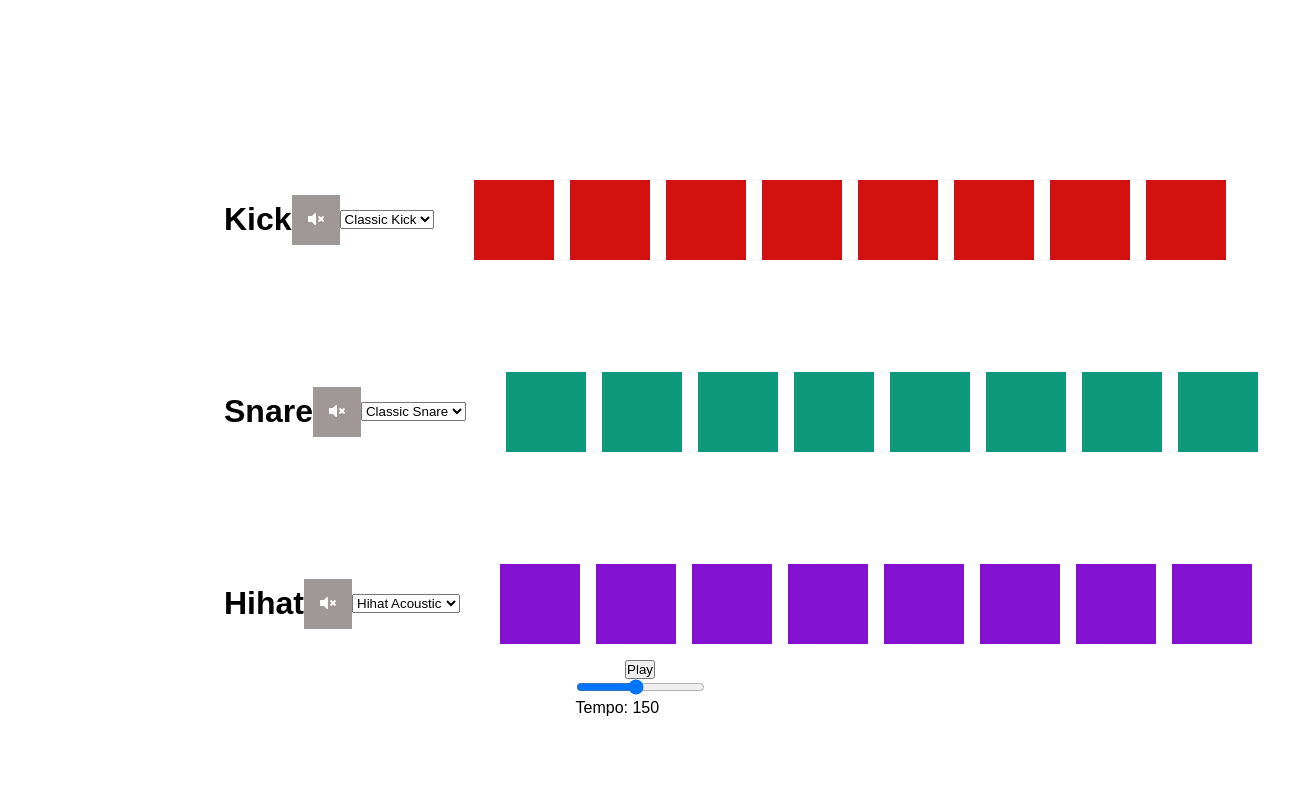
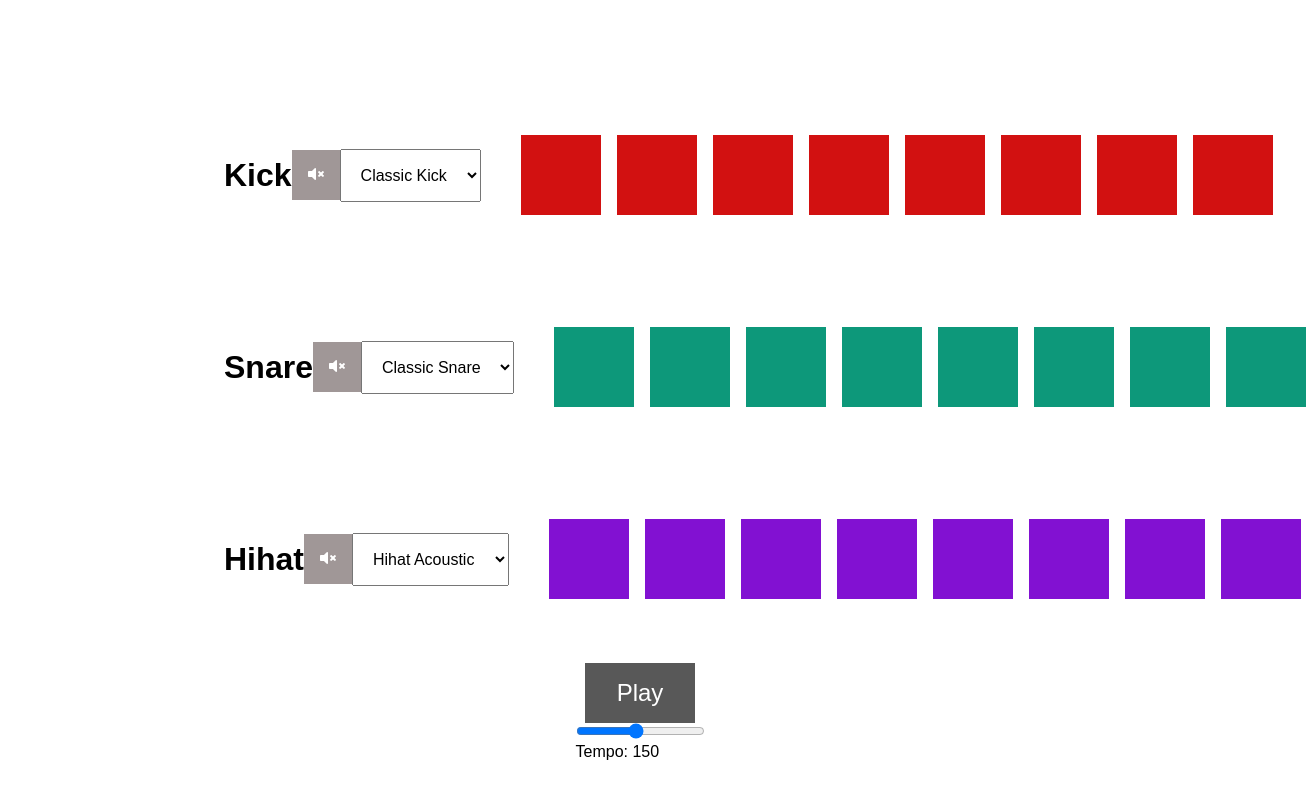
Before and after one commit to danielshmidov/musicJS, a plain HTML site: page index.html in a window 1280 px wide. Shown: the whole page, 1314 px wide, since content can reach past the window. Drawn offline with Linux system fonts and the light colour scheme.

Commit message:
ADD: more stying to select and play button

```diff
--- a/style.css
+++ b/style.css
@@ -26,7 +26,7 @@ svg {
   background: rgb(210, 17, 17);
 }
 
-.kick-pad.active{
+.kick-pad.active {
   background: rgb(222, 119, 119);
 }
 
@@ -34,7 +34,7 @@ svg {
   background: rgb(13, 152, 122);
 }
 
-.snare-pad.active{
+.snare-pad.active {
   background: rgb(115, 210, 189);
 }
 
@@ -42,10 +42,9 @@ svg {
   background: rgb(130, 17, 210);
 }
 
-.hihat-pad.active{
+.hihat-pad.active {
   background: rgb(165, 113, 203);
 }
-
 
 .hihat-track,
 .snare-track,
@@ -71,6 +70,21 @@ svg {
   justify-content: center;
 }
 
+.play {
+  padding: 1rem 2rem;
+  font-size: 1.5rem;
+  border: none;
+  color: white;
+  cursor: pointer;
+  background: rgb(88, 88, 88);
+  margin-top: 3rem;
+}
+
+select {
+  padding: 1rem;
+  font-size: 1rem;
+}
+
 .controls {
   display: flex;
   justify-content: space-between;
```
